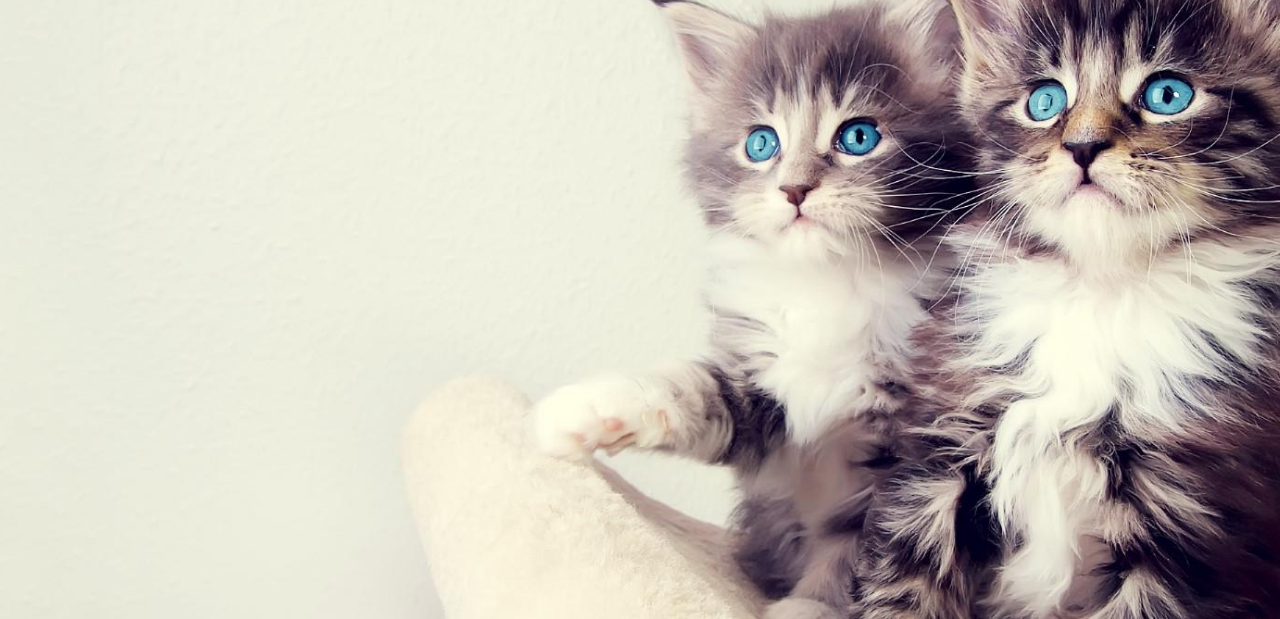
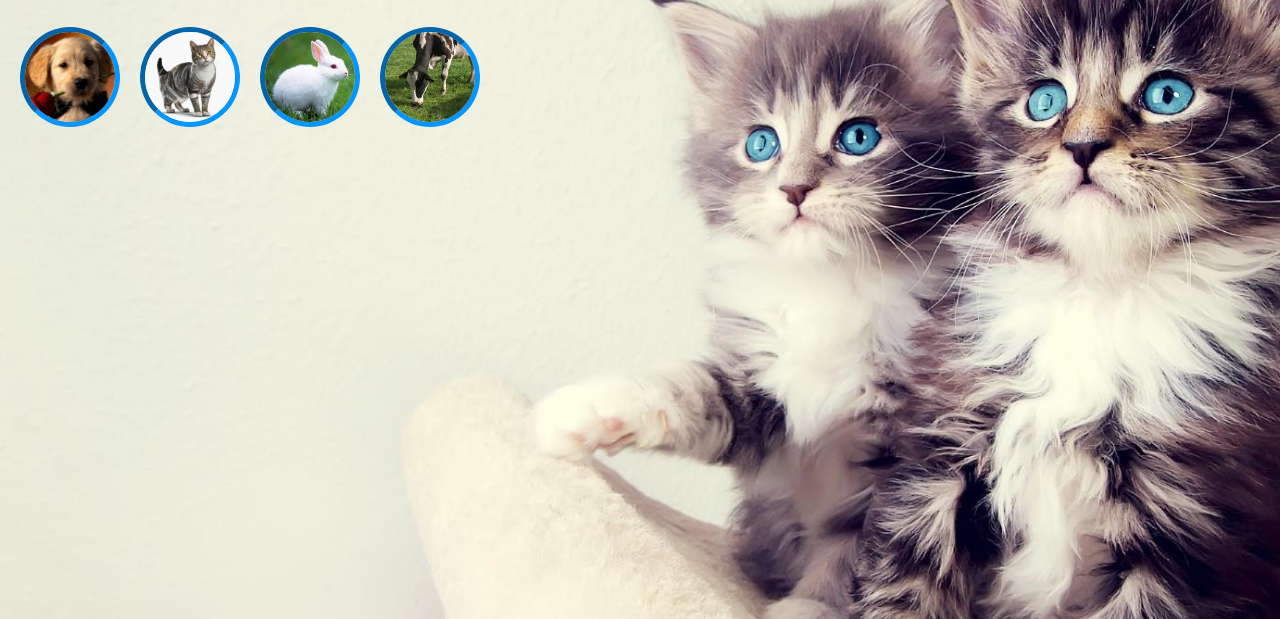
Before and after one commit to Nitish-kumar-shah/fur_care, a plain HTML site: page index.html in a window 1280 px wide. Shown: the part 181-800 px from the top of the page. Drawn offline with Linux system fonts and the light colour scheme.

Commit message:
create box link

```diff
--- a/STYLE/navBar.css
+++ b/STYLE/navBar.css
@@ -131,7 +131,36 @@ body {
   font-weight: 800;
   font-size: 33px;
   margin-top: 40px;
+  margin-bottom: 10px;
 }
 .body-content-left-box .heading span {
   color: #0396ff;
 }
+
+.dp-link-box {
+  display: flex;
+  gap: 20px;
+  height: 54%;
+  width: 100%;
+  /* background-color: red; */
+  margin-top: 30px;
+}
+.dp-link-box .dp {
+  display: flex;
+  align-items: center;
+  justify-content: center;
+  height: 100px;
+  width: 100px;
+  border-radius: 50%;
+  /* background-color: red; */
+  overflow: hidden;
+  border: 5px inset #0396ff;
+}
+.dp-link-box .dp a img {
+  height: 100%;
+  width: 100%;
+  object-fit: cover;
+}
+.dp-link-box .dp:hover {
+  border: 4px outset #0396ff;
+}
--- a/index.html
+++ b/index.html
@@ -33,6 +33,22 @@
         <h1 class="heading">
           Where Your <span>Pet's</span> Health and Happiness Come First.
         </h1>
+
+        <div class="dp-link-box">
+          <div class="dp">
+            <a href=""><img href="#" src="/IMAGES/dp-dog2.jpg" alt="" /></a>
+          </div>
+
+          <div class="dp">
+            <a href=""><img href="#" src="/IMAGES/dp-cat2.webp" alt="" /></a>
+          </div>
+          <div class="dp">
+            <a href=""><img href="#" src="/IMAGES/dp-rabbit.jpg" alt="" /></a>
+          </div>
+          <div class="dp">
+            <a href=""><img href="#" src="/IMAGES/dp-cow2.jpg" alt="" /></a>
+          </div>
+        </div>
       </div>
     </div>
     <!----------------------------------------b0dy end here------------------------------------------>
```
Also changed, not shown: IMAGES/dog-dp.jpg (added), IMAGES/dp-cat2.webp (added), IMAGES/dp-cow2.jpg (added), IMAGES/dp-dog2.jpg (added), IMAGES/dp-rabbit.jpg (added), 2 other files.
